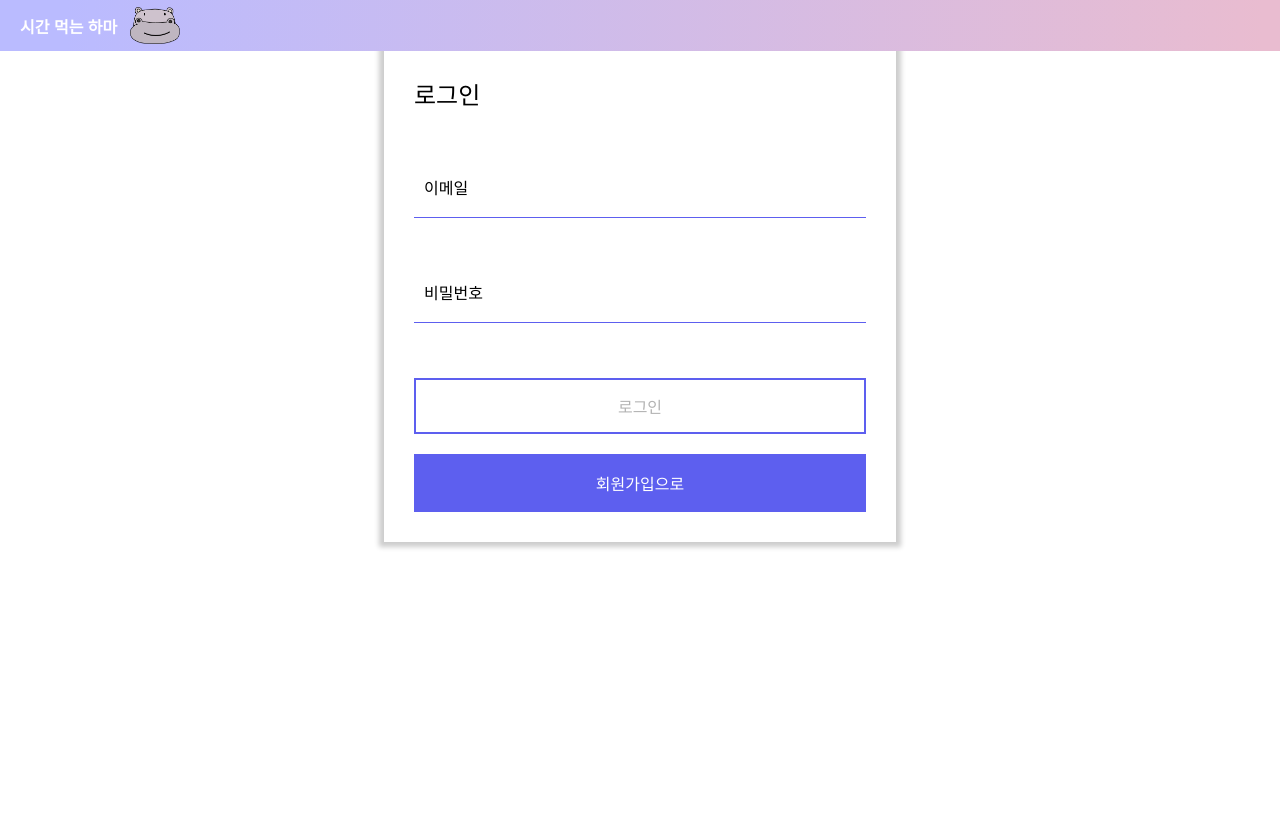
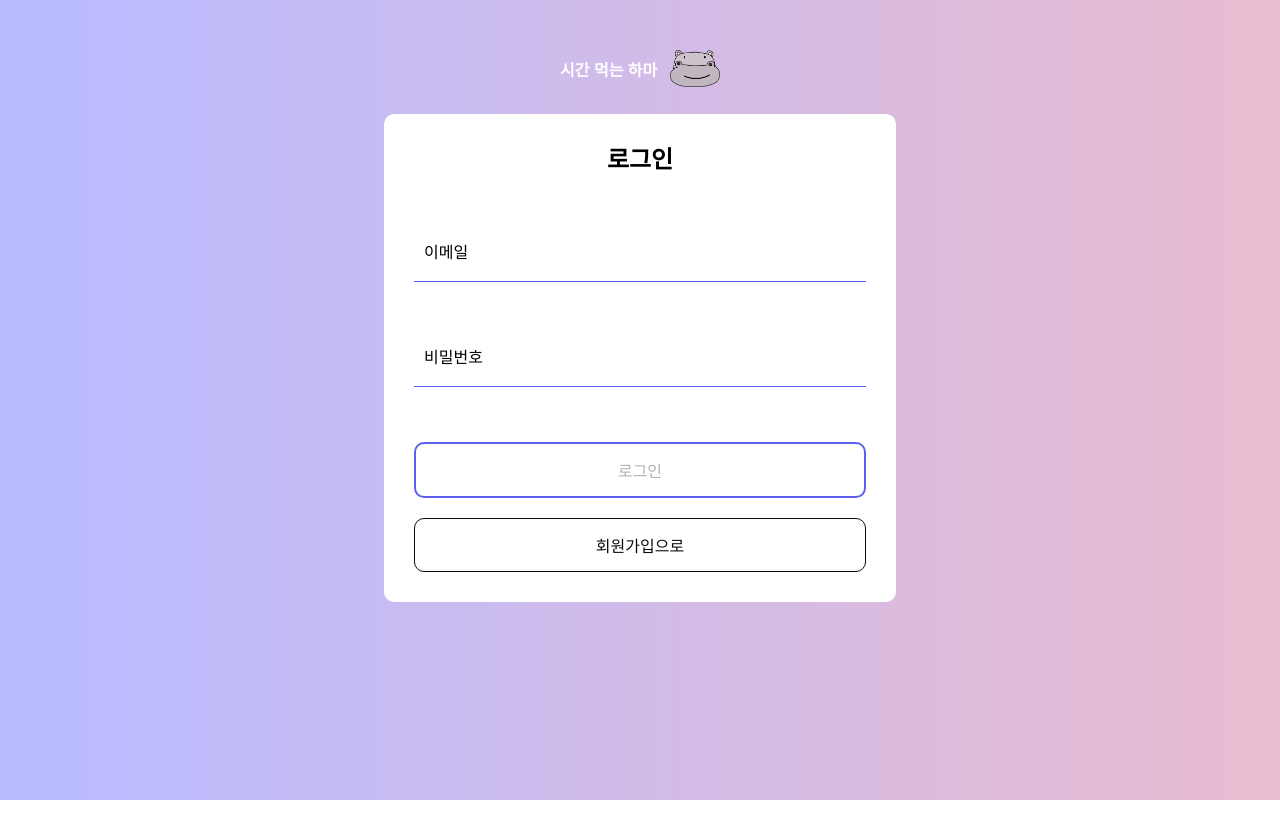
Before and after one commit to hanana1253/Time_Yamyam, a website built with webpack: page src/template/login.html in a window 1280 px wide. After the commit the page ends 800 px from the top, so only its background shows below. Built offline with nearby package versions, Linux system fonts and the light colour scheme; some packages are replaced by stand-ins of ours.

Commit message:
refactor: login page

```diff
--- a/src/js/frontend/controller/login.js
+++ b/src/js/frontend/controller/login.js
@@ -88,6 +88,12 @@ const submit = async e => {
   }
 };
 
+window.addEventListener('DOMContentLoaded', () => {
+  setTimeout(() => {
+    document.querySelector('.login-body').style.opacity = 1;
+  }, 500);
+});
+
 [$loginForm, $signupForm].forEach($form => {
   $form.onsubmit = submit;
   $form.oninput = validate;
--- a/src/scss/base/_defaults.scss
+++ b/src/scss/base/_defaults.scss
@@ -146,7 +146,7 @@ textarea {
   @include desktop {
     max-width: 1200px;
     margin: auto;
-    padding: rem(90px) rem(50px) 0;
+    padding: rem(90px) rem(50px);
   }
   @include mobile {
     padding: rem(60px) rem(30px);
--- a/src/scss/pages/_login.scss
+++ b/src/scss/pages/_login.scss
@@ -1,9 +1,24 @@
 @use '../base' as *;
 @use '../utils' as *;
 
+.login-body {
+  @include gradient($basic-gradient);
+  opacity: 0;
+
+  .header {
+    justify-content: center;
+    padding-top: 50px;
+    position: static;
+  }
+
+  main {
+    padding-bottom: 50px;
+  }
+}
+
 .login-main {
   @include gradient($basic-gradient);
-  @include desktop{
+  @include desktop {
     padding: rem(20px);
   }
   @include mobile {
@@ -13,28 +28,35 @@
 .auth-form {
   background-color: white;
   padding: rem(30px);
-  @include desktop{
-    box-shadow: 0 0 5px 5px rgba(0, 0, 0, 0.2);
-    margin: rem(50px) auto rem(20px);
+  border-radius: 0.625rem;
+
+  @include desktop {
+    // box-shadow: 0 0 5px 5px rgba(0, 0, 0, 0.2);
+    margin: rem(20px) auto rem(20px);
   }
   @include mobile {
-    margin: rem(50px) 0;
-    width: 100%;
+    margin: rem(20px) auto;
+    width: 90%;
     min-width: rem(300px);
   }
   @include desktop {
     width: 40vw;
     min-width: rem(500px);
   }
-  & .login-fail, .signup-fail {
+
+  & .login-fail,
+  .signup-fail {
     height: rem(20px);
-    text-align: end;
+    text-align: center;
     color: red;
   }
   & .title {
     font-size: rem(24px); // h2는 common.scss에서 다같이 처리할 것이므로 이부분 나중에 삭제
+    font-weight: bold;
+    text-align: center;
   }
   & .button {
+    border-radius: 10px;
     line-height: rem(50px);
     border: 3px solid transparent;
     background-color: $primary;
@@ -46,6 +68,13 @@
       color: rgba(0, 0, 0, 0.3);
     }
   }
+
+  .toggle-btn {
+    background-color: transparent;
+    color: $black;
+    border: 1px solid;
+  }
+
   & .input-container {
     position: relative;
     margin-bottom: rem(35px);
@@ -72,5 +101,4 @@
   }
   @include flexbox(column);
   gap: rem(20px);
-
 }
--- a/src/template/login.html
+++ b/src/template/login.html
@@ -6,7 +6,7 @@
     <meta name="viewport" content="width=device-width, initial-scale=1.0" />
     <title>Document</title>
   </head>
-  <body>
+  <body class="login-body">
     <header class="header">
       <div class="title">
         <h1>시간 먹는 하마</h1>
```
